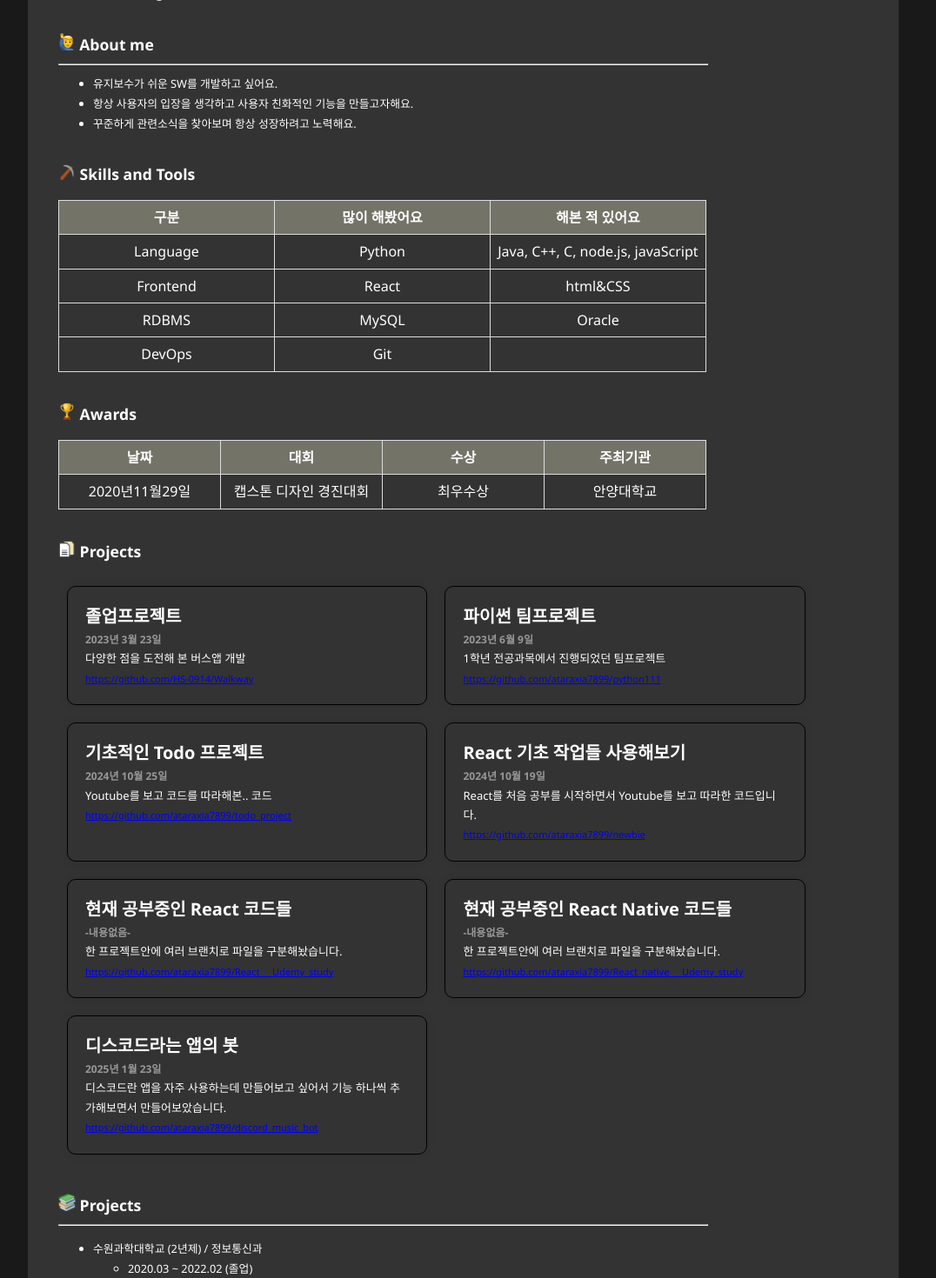
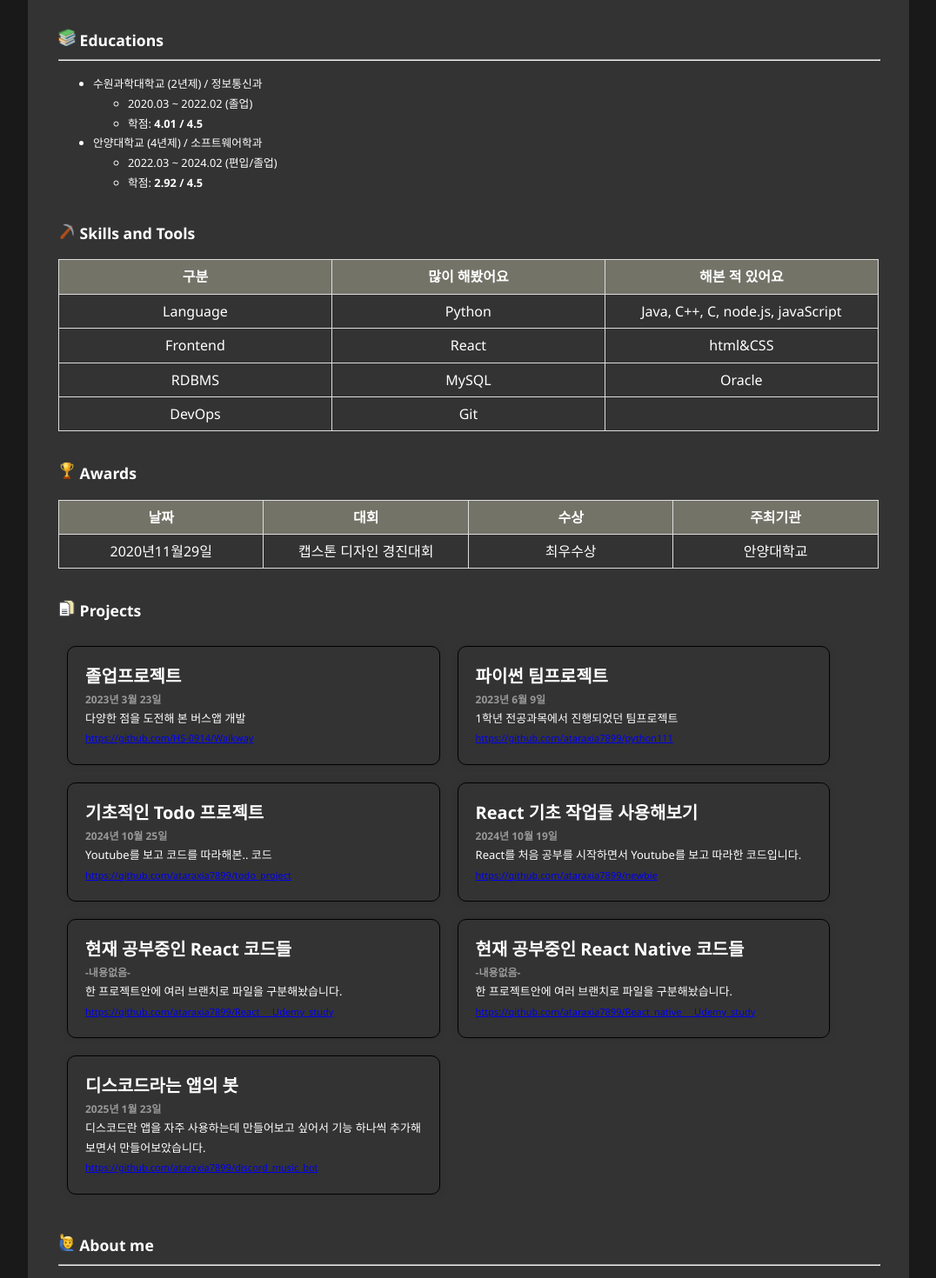
Before and after one commit to ataraxia7899/Portfolio, a React (Vite) app: page / in a window 1280 px wide. Shown: the part 520-1990 px from the top of the page at 87% size, without its empty margins (84-1160 px from the left). Built offline with nearby package versions, Linux system fonts and the light colour scheme.

Commit message:
다른 요소들의 비율을 조절

```diff
--- a/src/App.css
+++ b/src/App.css
@@ -36,7 +36,7 @@ ul li::marker {
 	border-radius: 10px;
 	box-shadow: 0 0 10px rgba(0, 0, 0, 0.1);
 	background-color: #333333;
-	width: 40%;
+	width: 41%;
 	min-height: 1%;
 	margin: 10px;
 	padding: 20px;
--- a/src/App.jsx
+++ b/src/App.jsx
@@ -22,20 +22,21 @@ export default function App() {
 				{/* 맨위에 커버를 설치해서 겹치지 않도록 위치 조절 */}
 				<div
 					style={{
-						width: '80%',
+						width: '81%',
 						background: '#333333',
 						position: 'relative',
-						top: '40px',
+						top: '35px',
 						paddingInline: '35px',
+						paddingBottom: '25px',
 					}}
 				>
 					<Title />
 					<Basic_explanation />
-					<AboutMe />
+					<Educations />
 					<Skills_and_Tool />
 					<Awards />
 					<Projects />
-					<Educations />
+					<AboutMe />
 				</div>
 			</div>
 		</>
--- a/src/components/AboutMe.jsx
+++ b/src/components/AboutMe.jsx
@@ -21,7 +21,7 @@ export default function AboutMe() {
 				style={{ width: '20px', height: '20px' }}
 			/>{' '}
 			<b style={{ fontSize: '1.1rem' }}>About me</b>
-			<hr style={{ width: '80%', margin: '10px 0' }} />
+			<hr style={{ width: '100%', margin: '10px 0' }} />
 			<ul style={UIStyle}>
 				<li>유지보수가 쉬운 SW를 개발하고 싶어요.</li>
 				<li>
--- a/src/components/Awards.jsx
+++ b/src/components/Awards.jsx
@@ -30,7 +30,7 @@ export default function Awards() {
 			<table
 				className="table"
 				border="1"
-				style={{ width: '80%', textAlign: 'center', tableLayout: 'fixed' }}
+				style={{ width: '100%', textAlign: 'center', tableLayout: 'fixed' }}
 			>
 				<thead>
 					<tr>
--- a/src/components/Educations.jsx
+++ b/src/components/Educations.jsx
@@ -16,8 +16,8 @@ export default function Educations() {
 					alt="handup_human"
 					style={{ width: '20px', height: '20px' }}
 				/>{' '}
-				<b>Projects</b>
-				<hr style={{ width: '80%', margin: '10px 0' }} />
+				<b>Educations</b>
+				<hr style={{ width: '100%', margin: '10px 0' }} />
 			</p>
 			<ul style={UIStyle}>
 				<li>수원과학대학교 (2년제) / 정보통신과</li>
--- a/src/components/Skills_And_Tools.jsx
+++ b/src/components/Skills_And_Tools.jsx
@@ -38,7 +38,7 @@ export default function Skills_and_Tool() {
 			<table
 				className="table"
 				border="1"
-				style={{ width: '80%', textAlign: 'center', tableLayout: 'fixed' }}
+				style={{ width: '100%', textAlign: 'center', tableLayout: 'fixed' }}
 			>
 				<thead>
 					<tr>
```
